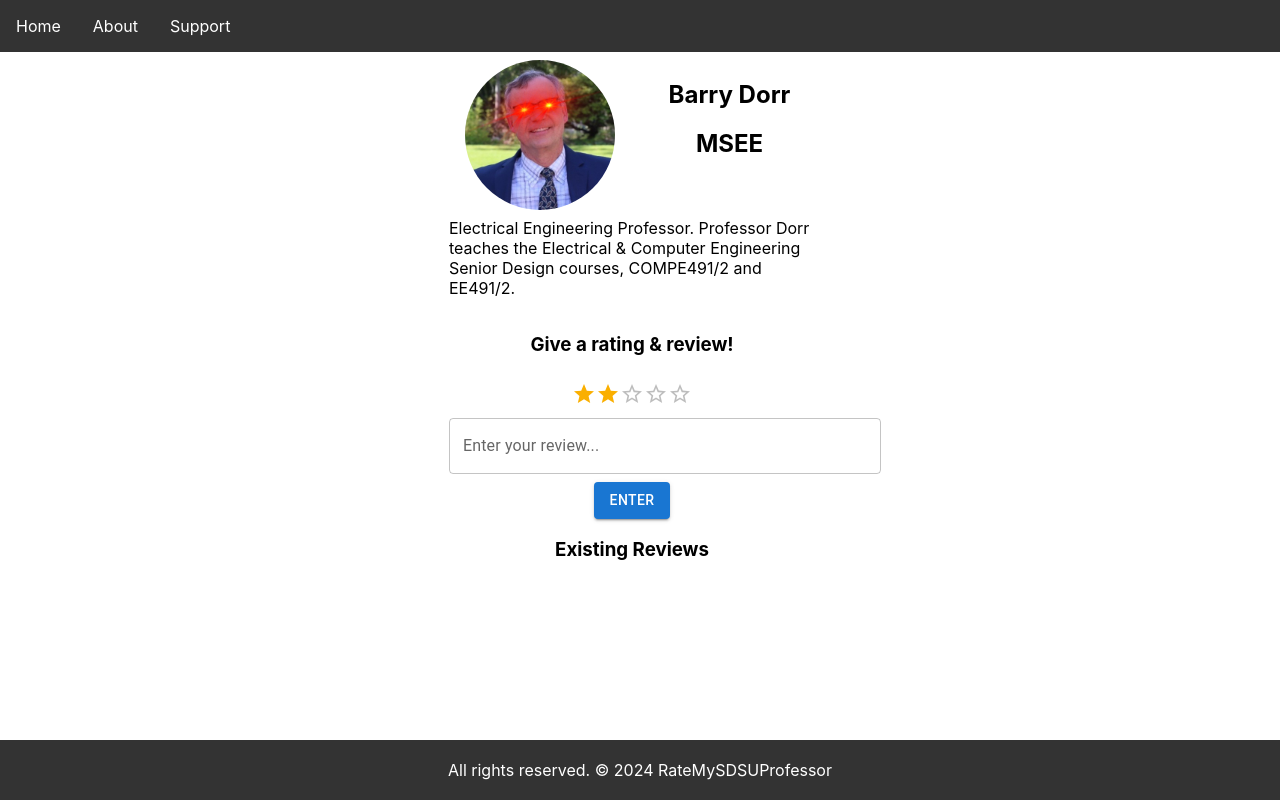
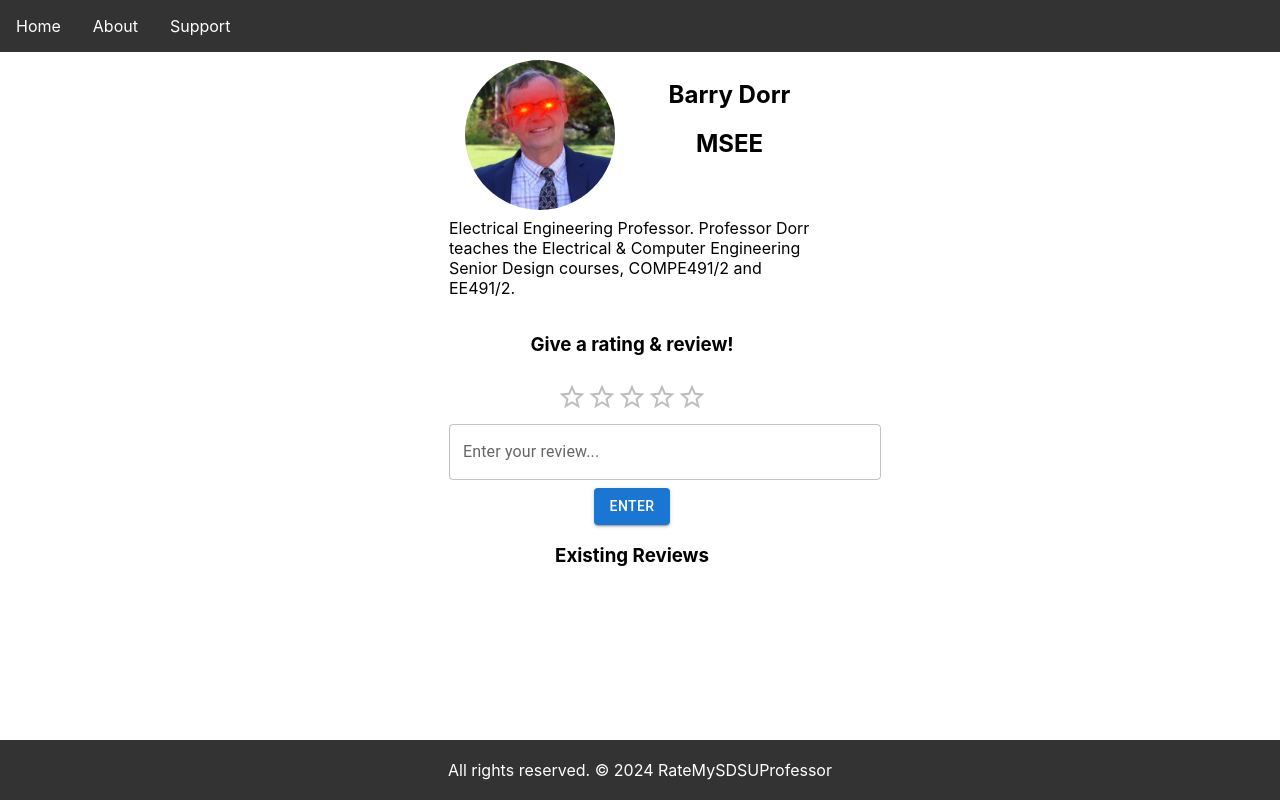
Before and after one commit to pnamunn/rate-my-prof-sdsu, a React (Create React App) app in the folder frontend/: page /barrydorr in a window 1280 px wide. Built offline with nearby package versions, Linux system fonts and the light colour scheme.

Commit message:
Added a welcome heading, a hover for the submit button, and added a 0.5 precision to the ratings

```diff
--- a/frontend/src/components/Rating.jsx
+++ b/frontend/src/components/Rating.jsx
@@ -4,7 +4,7 @@ import Rating from '@mui/material/Rating';
 import Grid from '@mui/material/Grid';
 
 export default function BasicRating() {
-  const [value, setValue] = React.useState(2);
+  const [value, setValue] = React.useState(0);
 
   return (
         <Grid
@@ -23,7 +23,9 @@ export default function BasicRating() {
             >
 
             <Rating
-                name="simple-controlled"
+                name="half-rating"
+                precision={0.5}
+                size="large"
                 value={value}
                 onChange={(event, newValue) => {
                 setValue(newValue);
--- a/frontend/src/index.css
+++ b/frontend/src/index.css
@@ -30,6 +30,11 @@ form input[type="email"] {
   margin: 4px 2px;
   cursor: pointer;
   border-radius: 4px;
+  transition: background-color 0.1s ease; /* Add a transition for smooth color change */
+}
+
+.btn:hover {
+  background-color: #005aa9; /* Change the background color on hover */
 }
 form {
   font-family: Andale Mono, monospace;
@@ -88,6 +93,9 @@ form {
 
 }
 
+h1 {
+  text-align: center;
+}
 
 h2 {
   text-align: center;
--- a/frontend/src/pages/Home.jsx
+++ b/frontend/src/pages/Home.jsx
@@ -9,9 +9,8 @@ const Home = () => {
 
                 <div className="container">
 
-
-                    <h2 >Search for a professor!
-                    </h2>
+                    <h1>Welcome to Rate My SDSU Professor</h1>
+                    <h3>Search for a professor</h3>
                     <Search/>
                 </div>
 
```
